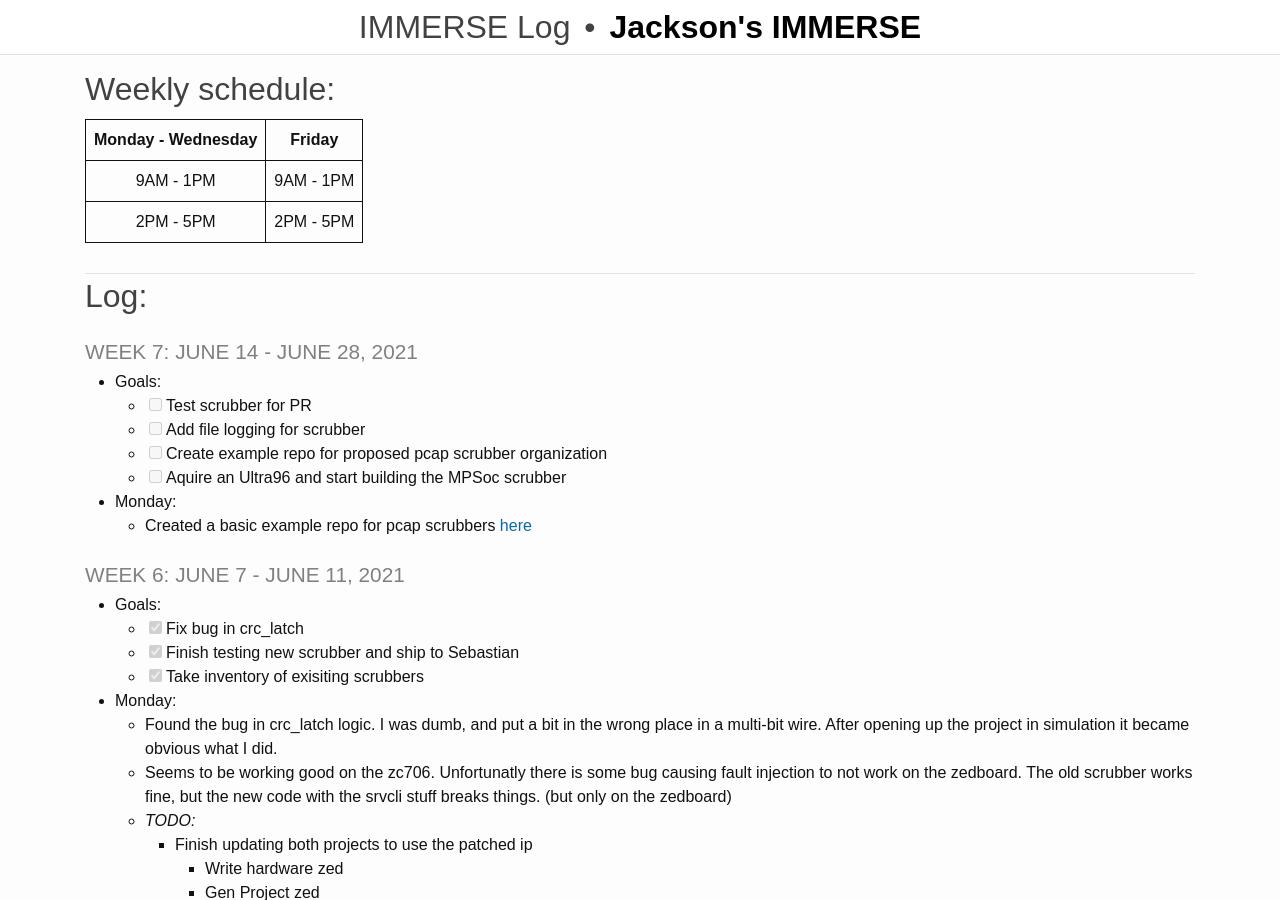
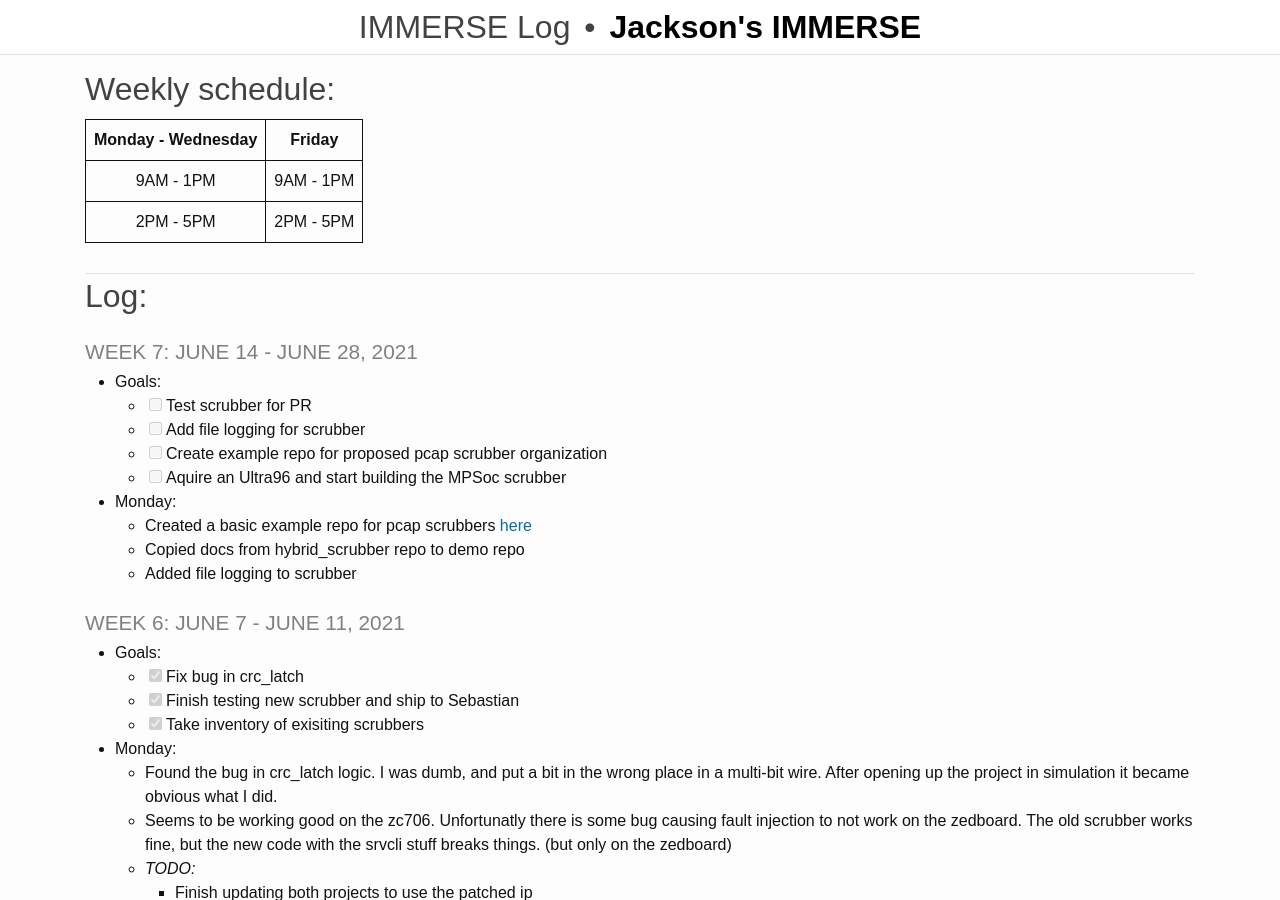
Before and after one commit to rjsmith1999/IMMERSE, a Jekyll site: the page built from _pages/log.md, in a window 1280 px wide and 900 px high. Built offline with Jekyll 4.4.1, drawn with Linux system fonts in a browser that asks for light colours.

Commit message:
Update Log

```diff
--- a/_pages/log.md
+++ b/_pages/log.md
@@ -23,6 +23,8 @@ title: IMMERSE Log
 
 * **Monday**:
   - Created a basic example repo for pcap scrubbers [here](https://github.com/rjsmith1999/pcap_scrubbing)
+  - Copied docs from hybrid_scrubber repo to demo repo
+  - Added file logging to scrubber
 
 ### Week 6: June 7 - June 11, 2021
 * **Goals**:
```
